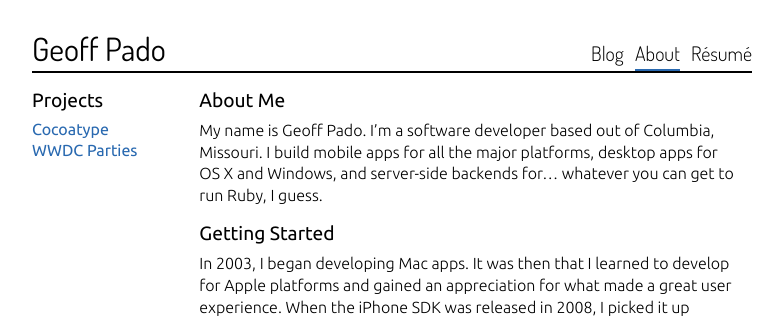
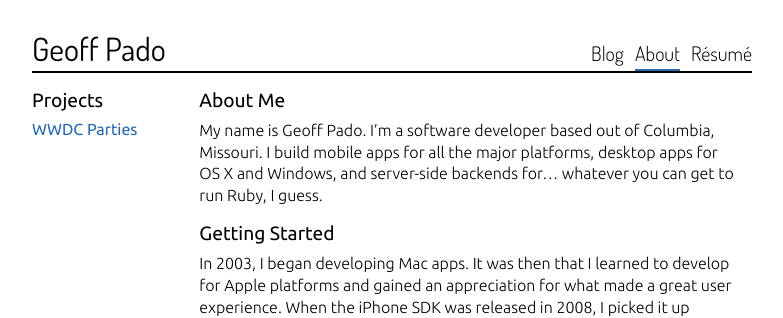
Before and after one commit to Arclite/pado, a Jekyll site: the page built from about.md, in a window 1280 px wide. Shown: the top 318 px of the page, without its empty margins (248-1031 px from the left). Built offline with Jekyll 4.4.1, drawn with Linux system fonts in a browser that asks for light colours.

Commit message:
Remove Cocoatype from projects.

```diff
--- a/_layouts/about.html
+++ b/_layouts/about.html
@@ -4,7 +4,6 @@ layout: default
 
 <aside class="projects">
 	<h2>Projects</h2>
-	<a href="http://cocoatype.com">Cocoatype</a>
 	<a href="http://wwdcparties.com">WWDC Parties</a>
 </aside>
 
```
